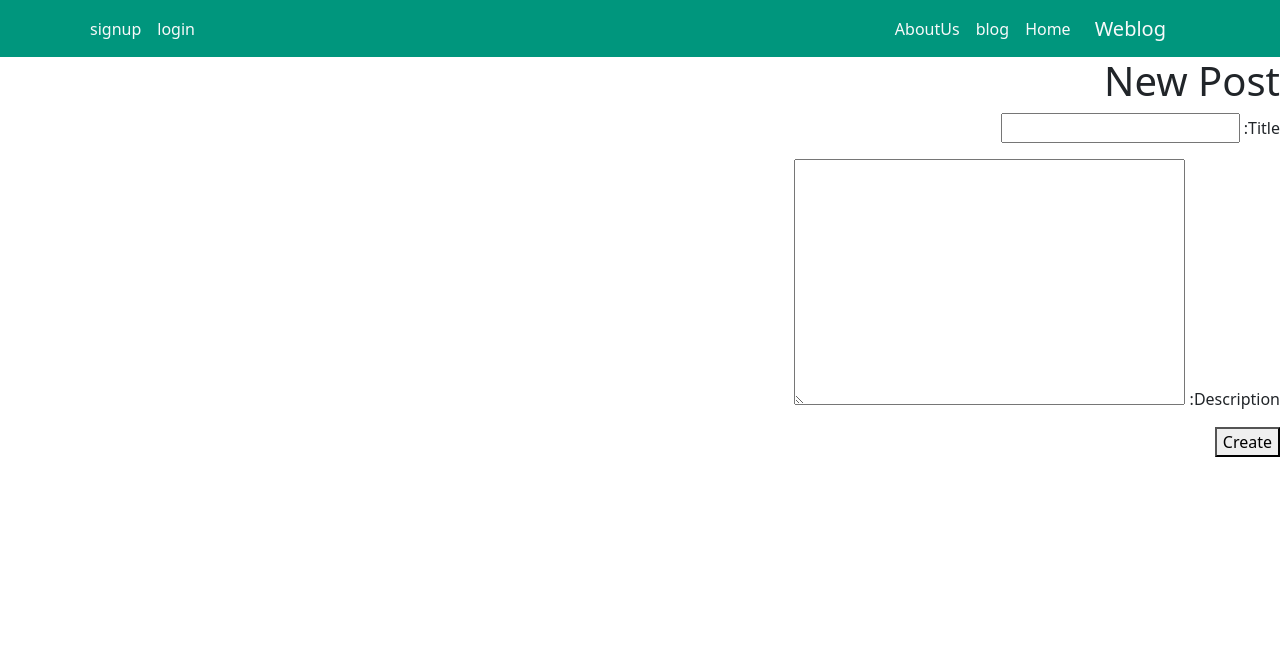
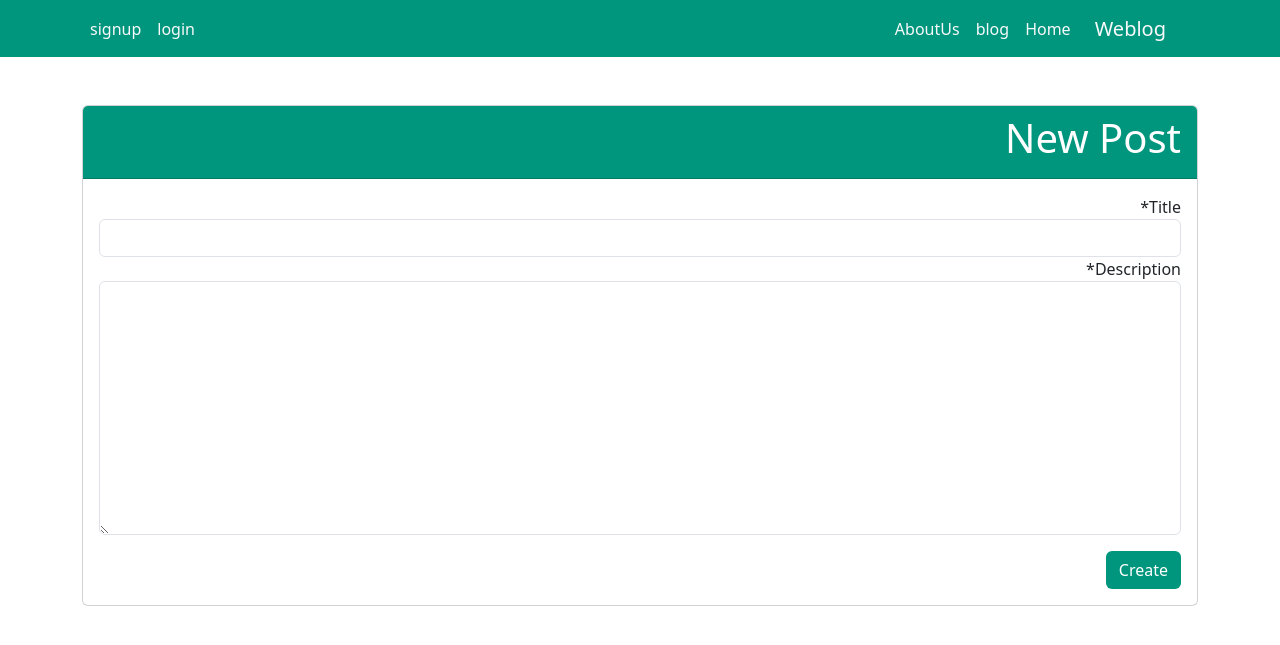
Before and after one commit to amahadnejad/Weblog, a Django app: page /post/new/ in a window 1280 px wide. Shown: the top 645 px of the page. Run offline with Django 4.2, Linux system fonts and the light colour scheme; some libraries are stand-ins or nearby versions.

Commit message:
Add Post_create.html Template

```diff
--- a/blog/templates/blog/post_create.html
+++ b/blog/templates/blog/post_create.html
@@ -1,13 +1,24 @@
 {% extends '_base.html' %}
+
+{% load crispy_forms_tags %}
 
 {% block page_title %}New Post{% endblock page_title %}
 
 {% block content %}
-    <h1>New Post</h1>
-    <form method="POST">
-        {% csrf_token %}
-        {{ form.as_p }}
-        <button type="submit">Create</button>
-    </form>
-
-{% endblock content%}
+<div class="container mt-5">
+    <div class="card">
+        <div class="card-header" style="background-color: #00967d; color: white;">
+            <h1>New Post</h1>
+        </div>
+        <div class="card-body">
+            <form method="POST">
+                {% csrf_token %}
+                <div class="form-group">
+                    {{ form|crispy }}
+                </div>
+                <button type="submit" class="btn mt-3" style="background-color: #00967d; color: white;">Create</button>
+            </form>
+        </div>
+    </div>
+</div>
+{% endblock content %}
```
